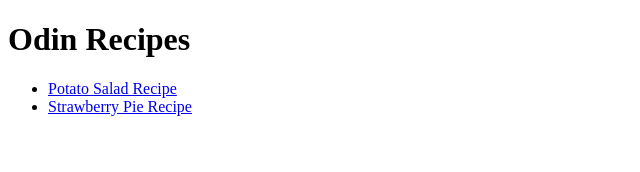
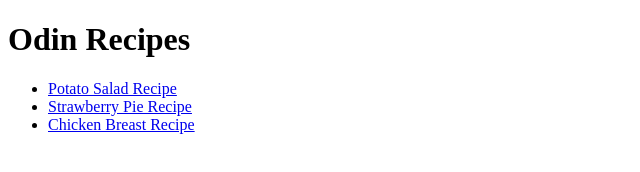
Before and after one commit to medinaotniel/odin-recipes, a plain HTML site: page index.html in a window 1280 px wide. Shown: the whole page, without its empty margins (0-640 px from the left). Drawn offline with Linux system fonts and the light colour scheme.

Commit message:
modify file

```diff
--- a/index.html
+++ b/index.html
@@ -12,7 +12,7 @@
             <li><a href="./recipes/potato-salad.html">Potato Salad Recipe</a>
             </li>
             <li><a href="./recipes/strawberry-pie.html">Strawberry Pie Recipe</a></li>
-
+            <li><a href="./recipes/chicken-breast.html">Chicken Breast Recipe</a></li>
         </ul>
 
     </body>
```
